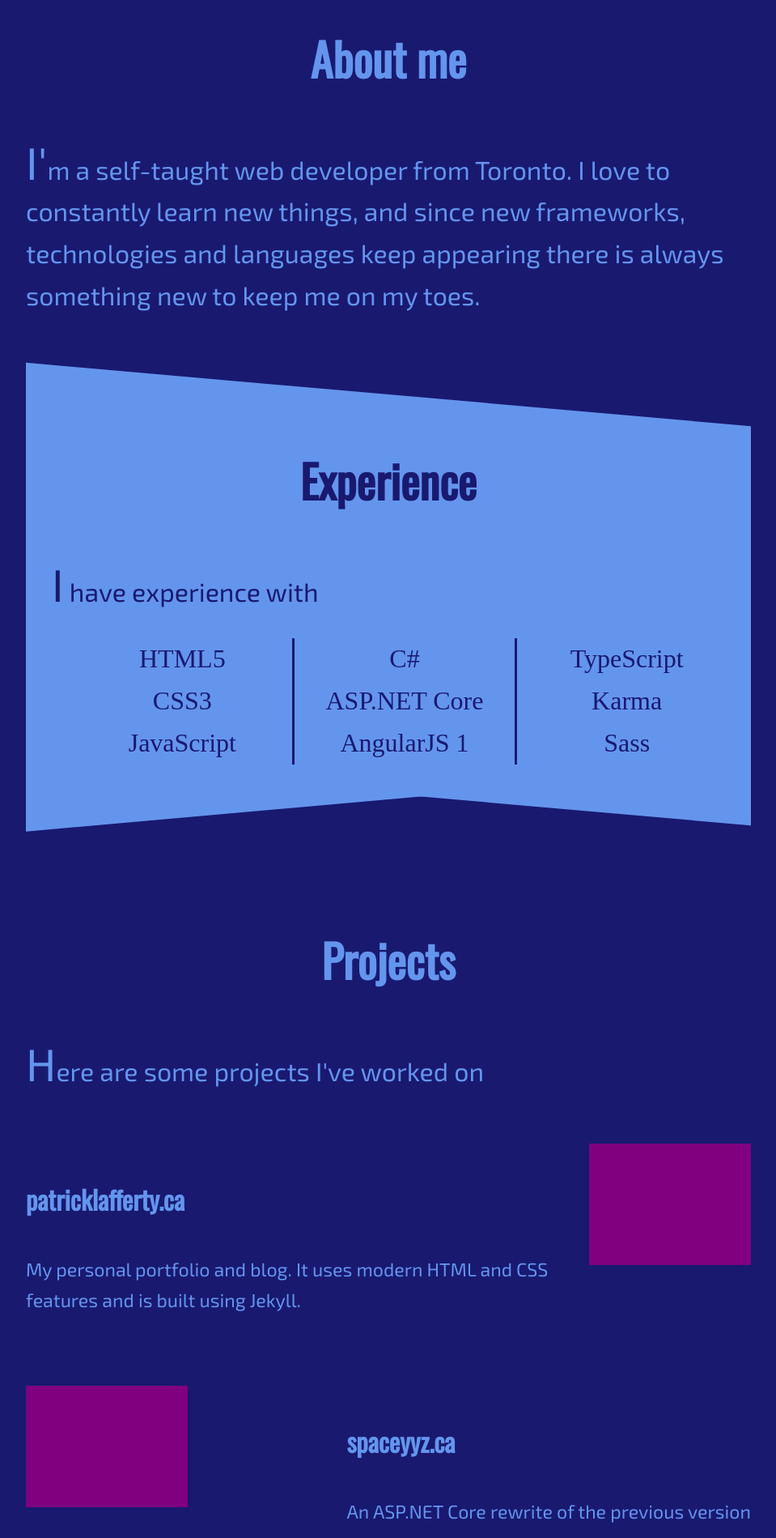
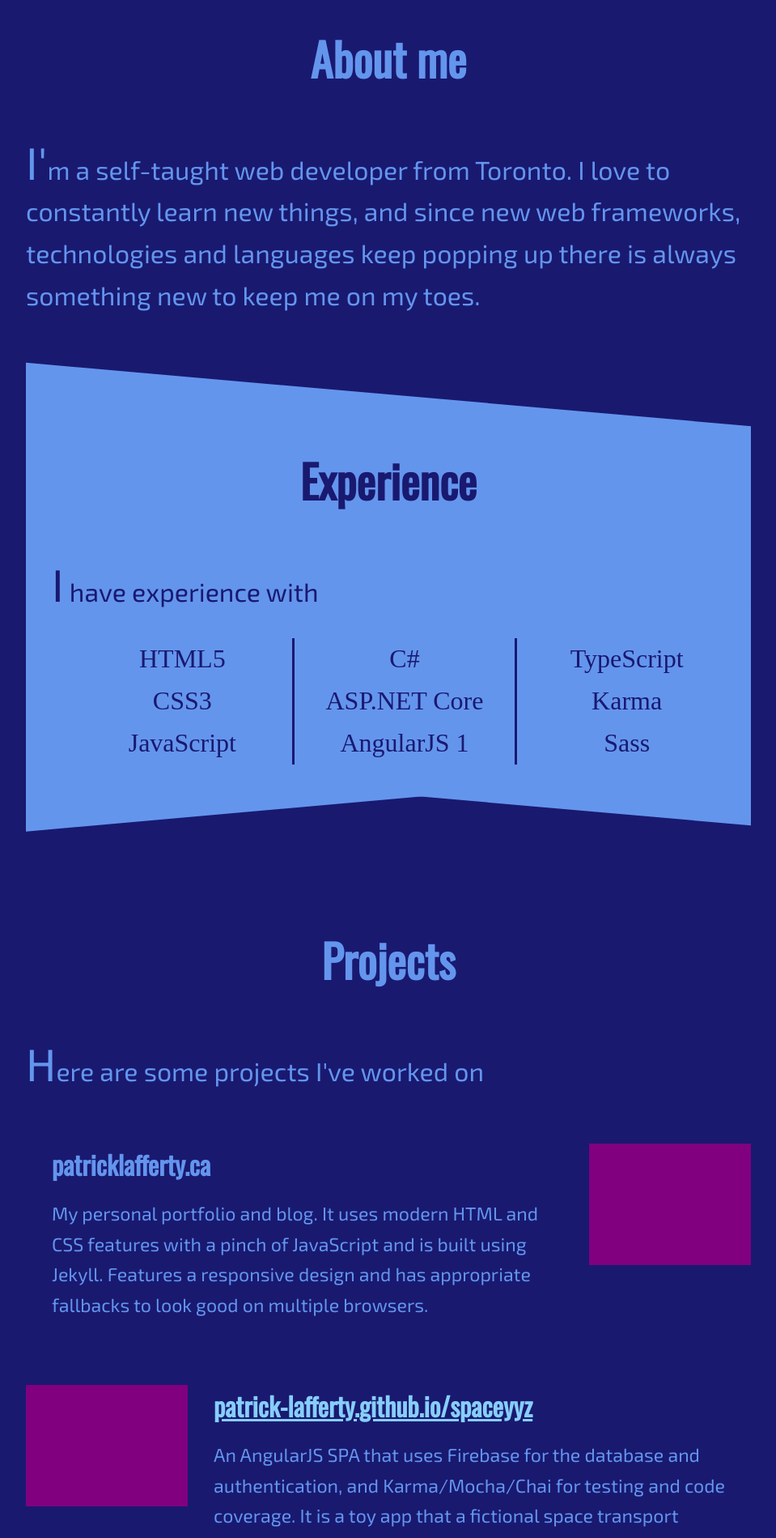
Before and after one commit to patrick-lafferty/portfolio, a Jekyll site: the page built from index.html, in a window 1280 px wide. Shown: the part 431-2330 px from the top of the page at 81% size, without its empty margins (160-1119 px from the left). Built offline with Jekyll 4.4.1, drawn with Linux system fonts in a browser that asks for light colours; some of the changed text lies outside the part shown.

Commit message:
fixed links

```diff
--- a/css/main.scss
+++ b/css/main.scss
@@ -237,9 +237,14 @@
 	flex-direction: row-reverse;
 }
 
+.project__name {
+	font-size: 2rem;
+	margin: 0rem 2rem 1rem 2rem;
+}
+
 .project__description {
 	font-size: 1.45rem;
-
+	margin: 0rem 2rem 1rem 2rem;
 }
 
 .fake-image {
--- a/index.html
+++ b/index.html
@@ -6,7 +6,7 @@
 
 	<section class="about__intro">
 		<h1 class="about--header">About me</h1>
-		<p class="about--description">I'm a self-taught web developer from Toronto. I love to constantly learn new things, and since new frameworks, technologies and languages keep appearing there is always something new to keep me on my toes.</p>
+		<p class="about--description">I'm a self-taught web developer from Toronto. I love to constantly learn new things, and since new web frameworks, technologies and languages keep popping up there is always something new to keep me on my toes.</p>
 	</section>
 
 	<section class="about__experience">
@@ -37,23 +37,23 @@
 		<section class="project">
 			<div>
 				<h1 class="project__name">patricklafferty.ca</h1>
-				<p class="project__description">My personal portfolio and blog. It uses modern HTML and CSS features and is built using Jekyll.</p>
+				<p class="project__description">My personal portfolio and blog. It uses modern HTML and CSS features with a pinch of JavaScript and is built using Jekyll. Features a responsive design and has appropriate fallbacks to look good on multiple browsers.</p>
 			</div>
 			<div class="fake-image"></div>
 		</section>
 
 		<section class="project">
 			<div>
-				<h1 class="project__name">spaceyyz.ca</h1>
-				<p class="project__description">An ASP.NET Core rewrite of the previous version</p>
+				<a href="http://patrick-lafferty.github.io/spaceyyz"><h1 class="project__name">patrick-lafferty.github.io/spaceyyz</h1></a>
+				<p class="project__description">An AngularJS SPA that uses Firebase for the database and authentication, and Karma/Mocha/Chai for testing and code coverage. It is a toy app that a fictional space transport company would use to manage its daily operations.</p>
 			</div>
 			<div class="fake-image"></div>
 		</section>
 
 		<section class="project">
 			<div>
-				<h1 class="project__name">patrick-lafferty.github.io/spaceyyz</h1>
-				<p class="project__description">An AngularJS SPA that uses Firebase for the database and authentication, and Karma/Mocha/Chai for testing and code coverage.</p>
+				<a href="https://spaceyyz.ca"><h1 class="project__name">spaceyyz.ca (temporarily offline)</h1></a>
+				<p class="project__description">An ASP.NET Core rewrite of the above Angular project. It features a more user-centric design and has a richer identity/authentication layer that sections off site features by roles. </p>
 			</div>
 			<div class="fake-image"></div>
 		</section>
@@ -61,6 +61,7 @@
 
 	<section class="about__github">
 		<h1 class="about--header">Want to see more?</h1>
-		<p class="about--description">Check out my <a href="#">github</a> or visit my <a href="/blog">blog</a></p>
+		<p class="about--description">Check out my <a href="https://github.com/patrick-lafferty">github</a> or visit my <a href="/blog">blog</a>. Want to get in touch? Email me at <a href="mailto:patrick_lafferty@outlook.com">patrick_lafferty@outlook.com</a></p>
 	</section>
+
 </article>
```
